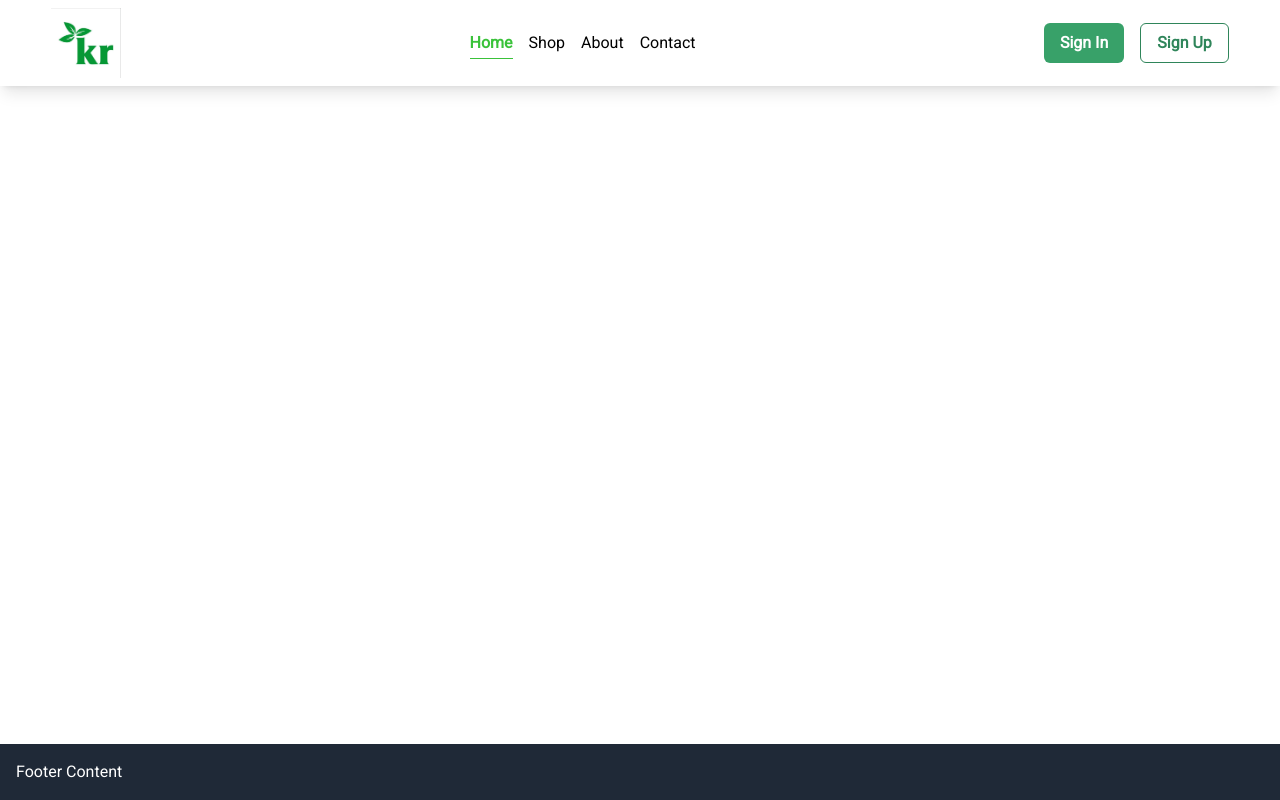
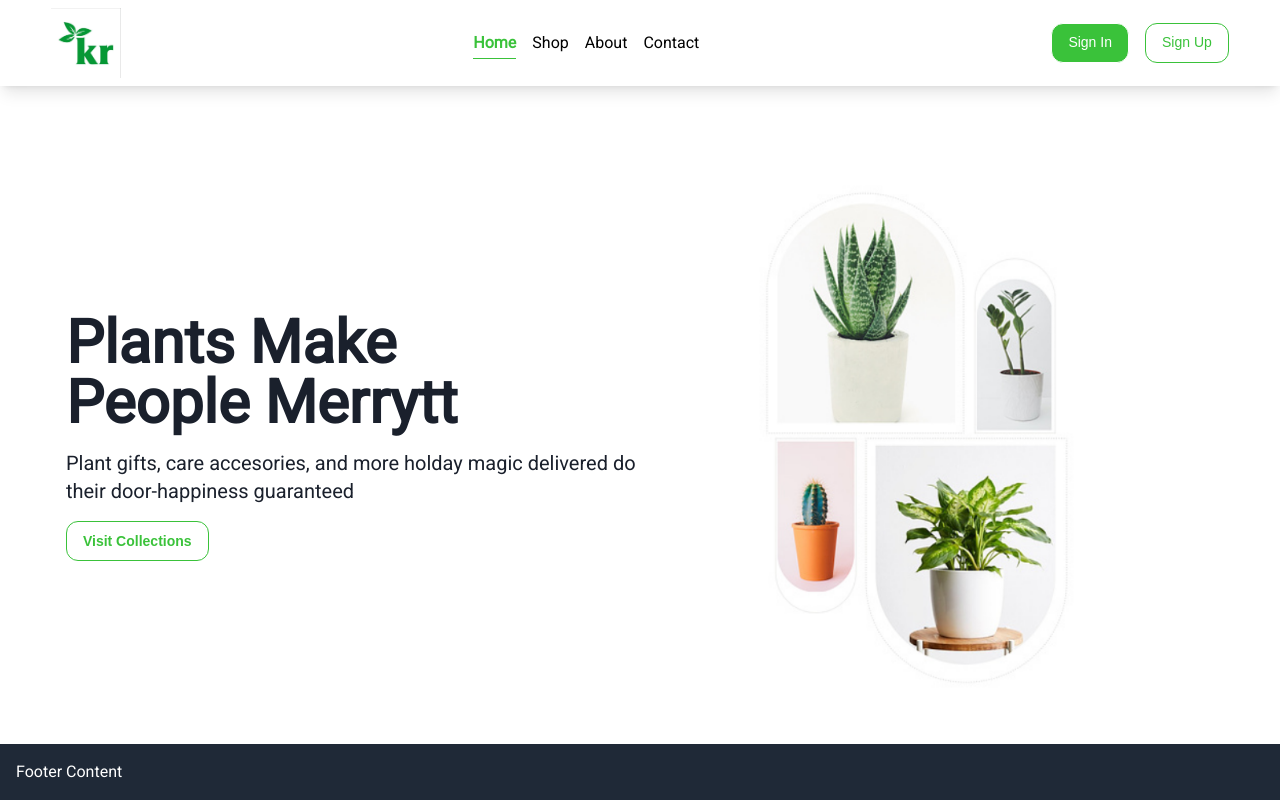
Before and after one commit to nizarfazari/kebun-raya-app, a Next.js app: page / in a window 1280 px wide. Built offline with nearby package versions, Linux system fonts and the light colour scheme.

Commit message:
make a banner in homepage

```diff
--- a/components/navbar.tsx
+++ b/components/navbar.tsx
@@ -1,5 +1,5 @@
 import Image from 'next/image';
-import React, { useState } from 'react';
+import React, { useEffect, useState } from 'react';
 import Buttons from './button';
 import { theme } from '~/theme/themeConfig';
 import { RxHamburgerMenu } from "react-icons/rx";
@@ -12,7 +12,6 @@ const Navbar: React.FunctionComponent = (props) => {
 
     const [isOpen, setIsOpen] = useState<boolean>(false)
     const [isActive, setIsActive] = useState<number>(0)
-    console.log(isActive)
 
     const datas = [
         {
@@ -39,13 +38,26 @@ const Navbar: React.FunctionComponent = (props) => {
     const isActiveLink = (v: number) => {
         setIsActive(v)
     }
+    const handleResize = () => {
+        setIsOpen(window.innerWidth > 425 ? false : true)
+    };
+
+    useEffect(() => {
+        // Tambahkan event listener
+        window.addEventListener('resize', handleResize);
+
+        // Bersihkan event listener saat komponen di-unmount
+        return () => {
+            window.removeEventListener('resize', handleResize);
+        };
+    }, []);
 
     return (
         <header>
             <nav className='shadow-lg'>
                 <div className='flex justify-between items-center container mx-auto py-2 '>
                     <div>
-                        <Image src='/assets/logo.png' width={70} height={70} alt="Logo Kebun Raya" />
+                        <Image src='/assets/logo.png' width={70} height={70} alt="Logo Kebun Raya" priority />
                     </div>
                     <div className='md:block hidden'>
                         <ul className='flex gap-x-4'>
@@ -60,23 +72,23 @@ const Navbar: React.FunctionComponent = (props) => {
                         </ul>
                     </div>
                     <div className='items-center gap-4 md:flex  hidden'>
-                        <Buttons name='Sign In' color='green' />
-                        <Buttons name='Sign Up' variant='outline' color='green' />
+                        <Buttons name='Sign In' color='primary.400' variant='fillVariant' />
+                        <Buttons name='Sign Up' variant='outlineVariant' color='primary.400' />
                     </div>
                     <div className='block md:hidden'>
                         {isOpen ? <RxHamburgerMenu className='text-2xl' onClick={isOpenNavbar} /> : <AiOutlineClose className='text-2xl' onClick={isOpenNavbar} />}
                     </div>
                 </div>
             </nav>
-            <div className={`block md:hidden absolute left-0 w-full transition-all delay-200 ${isOpen ? 'left-[-1500px]' : 'left-0'}`}>
+            <div className={`block md:hidden absolute left-0 w-full transition-all delay-200 bg-white top-[90px] h-full ${isOpen ? 'left-[-1500px]' : 'left-0'}`}>
                 <div className='container mx-auto mt-7'>
                     <ul className='flex flex-col gap-4'>
                         <li className='title'>Home</li>
                         <li className='title'>Shop</li>
                         <li className='title'>About</li>
                         <li className='title'>Contact</li>
-                        <Buttons name='Sign In' color='green' className='mt-10' />
-                        <Buttons name='Sign Up' variant='outline' color='green' />
+                        <Buttons name='Sign In' color='primary.400' variant='fillVariant' className='mt-10' />
+                        <Buttons name='Sign Up' variant='outlineVariant' color='primary.400' />
                     </ul>
                 </div>
             </div>
--- a/package.json
+++ b/package.json
@@ -13,7 +13,7 @@
     "@chakra-ui/react": "^2.8.2",
     "@emotion/react": "^11.11.3",
     "@emotion/styled": "^11.11.0",
-    "framer-motion": "^10.18.0",
+    "framer-motion": "^11.0.2",
     "next": "14.0.4",
     "react": "^18",
     "react-dom": "^18",
--- a/pages/_app.tsx
+++ b/pages/_app.tsx
@@ -1,32 +1,26 @@
 import type { AppProps } from "next/app";
 import Layout from "~/layouts/layout";
 // pages/_app.js
+
+import "~/styles/main.scss";
+import '../styles/fonts.scss';
 import { ChakraProvider } from '@chakra-ui/react'
-
-import '../styles/fonts.scss';
-import "~/styles/main.scss";
 import { theme } from "~/theme/themeConfig";
 import { fonts } from '../lib/font'
 
 
 
 export default function MyApp({ Component, pageProps }: AppProps) {
+
   return (
     <>
-      {/* <style jsx global>
-      {`
-        :root {
-          --font-rubik: ${fonts.rubik.style.fontFamily};
-        }
-      `}
-    </style> */}
-      <ChakraProvider theme={theme}>
-        <main className={fonts.roboto.className}>
+      <main className={fonts.roboto.className}>
+        <ChakraProvider theme={theme}>
           <Layout>
             <Component {...pageProps} />
           </Layout>
-        </main>
-      </ChakraProvider>
+        </ChakraProvider>
+      </main>
     </>
   );
 }
--- a/pages/index.tsx
+++ b/pages/index.tsx
@@ -1,4 +1,6 @@
+import Image from 'next/image';
 import React from 'react';
+import Buttons from '~/components/button';
 
 
 
@@ -6,8 +8,21 @@ import React from 'react';
 export default function Home() {
   return (
     <main >
-      <div className="App">
-
+      <div className="container mx-auto">
+        <div className=''>
+          <div className='grid grid-cols-1 md:grid-cols-2 mt-20'>
+            <div className='col-span-1 flex justify-center items-start flex-col order-2 sm:order-1'>
+              <div className='text-center md:text-start'>
+                <h1 className='lg:text-6xl  font-bold text-4xl max-w-[400px]'>Plants Make People Merrytt</h1>
+                <p className='my-4 lg:text-xl text-md font-normal max-w-[600px]'>Plant gifts, care accesories, and more holday magic delivered do their door-happiness guaranteed</p>
+                <Buttons name='Visit Collections' color='primary.400' variant='outlineVariant' className='!font-bold'/>
+              </div>
+            </div>
+            <div className='col-span-1 flex justify-center order-1 sm:order-2' >
+              <Image src='/assets/banner.png' width={350} height={200} alt="Logo Kebun Raya" />
+            </div>
+          </div>
+        </div>
       </div>
     </main >
   )
--- /dev/null
+++ b/theme/buttonTheme.ts
@@ -0,0 +1,77 @@
+import { defineStyle, defineStyleConfig } from "@chakra-ui/styled-system";
+
+const baseStyle = defineStyle({
+  borderRadius: 0, // disable the border radius
+  fontWeight: "normal", // change the font weight to normal
+  fontFamily: "mono", // change the font family to monospaced
+});
+
+const sizes = {
+  md: defineStyle({
+    fontSize: "sm", // Change font size to sm (14px)
+  }),
+};
+
+// Defining a custom variant
+const fillVariant = defineStyle((props) => {
+  const { colorScheme: c } = props;
+  return {
+    fontFamily: "sans-serif",
+    bg: `${c}`,
+    fontWeight: "medium",
+    color: "white",
+    border: `1px solid`,
+    borderRadius: "xl",
+    transition: "transform 0.15s ease-out, background 0.15s ease-out",
+    _dark: {
+      bg: `${c}`,
+      color: "gray.800",
+    },
+
+    _hover: {
+      color: `${c}`,
+      bg: `transparent`,
+      border: `1px solid`,
+      _dark: {
+        bg: `${c}.200`,
+      },
+    },
+  };
+});
+// Defining a custom variant
+const outlineVariant = defineStyle((props) => {
+  const { colorScheme: c } = props;
+  return {
+    fontFamily: "sans-serif",
+    color: `${c}`,
+    fontWeight: "medium",
+    border: `1px solid`,
+    borderRadius: "xl",
+    transition: "transform 0.15s ease-out, background 0.15s ease-out",
+    _dark: {
+      bg: `${c}`,
+      color: "gray.800",
+    },
+
+    _hover: {
+      color: "white",
+      bg: `${c}`,
+      border: `1px solid`,
+      _dark: {
+        bg: `${c}.200`,
+      },
+    },
+  };
+});
+
+export const buttonTheme = defineStyleConfig({
+  baseStyle,
+  sizes,
+  variants: {
+    fillVariant: fillVariant,
+    outlineVariant,
+  },
+  defaultProps: {
+    colorScheme: "purple", // set the default color scheme to purple
+  },
+});
--- a/theme/themeConfig.ts
+++ b/theme/themeConfig.ts
@@ -1,5 +1,6 @@
-/* theme.ts */
 import { extendTheme } from "@chakra-ui/react";
+import { buttonTheme } from "./buttonTheme";
+
 
 export const theme = extendTheme({
   colors: {
@@ -7,7 +8,7 @@ export const theme = extendTheme({
       100 : '#D5FED5',
       200 : '#B0EFB0',
       300 : '#D5FED5',
-      400 : '#D5FED5',
+      400: "#3AC23A",
       500 : '#D5FED5',
       600 : '#D5FED5',
       700 : '#D5FED5',
@@ -21,8 +22,7 @@ export const theme = extendTheme({
     },
     secondary: '#3498DB',
   },
-  fonts: {
-    heading: "var(--font-rubik)",
-    body: "var(--font-rubik)",
-  },
+  components : {
+    Button: buttonTheme
+  }
 });
```
Also changed, not shown: public/assets/banner.png (added), 1 other file (tests, documents, lock files or other folders).
